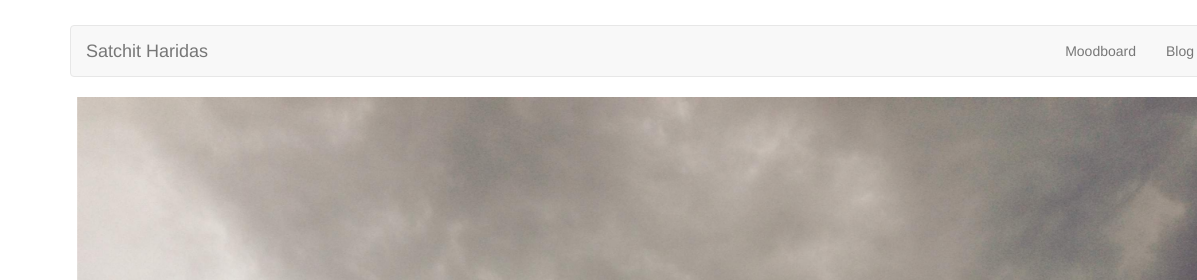
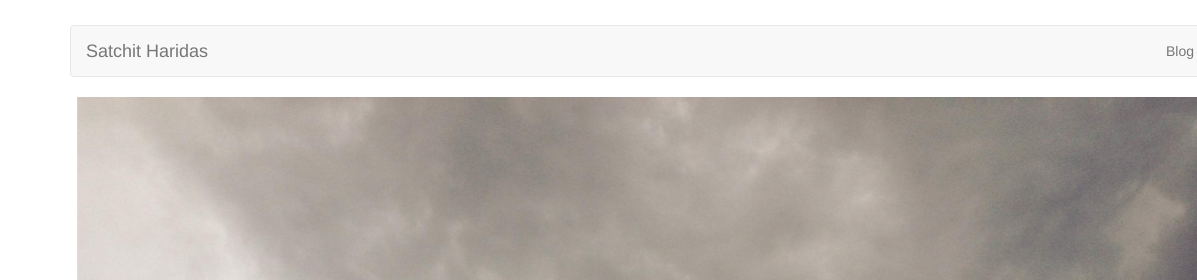
Before and after one commit to satchit/satchit.github.io, a plain HTML site: page index.html in a window 1280 px wide. Shown: the top 280 px of the page, 0-1197 px from the left. Drawn offline with nearby package versions, Linux system fonts and the light colour scheme.

Commit message:
one less link

```diff
--- a/index.html
+++ b/index.html
@@ -118,7 +118,6 @@
         </div>
         <div class="navbar-collapse collapse">
           <ul class="nav navbar-nav navbar-right">
-            <li><a href="http://reblog.satchit-haridas.net">Moodboard</a></li>
             <li><a href="http://blog.satchit-haridas.net">Blog</a></li>
           </ul>
         </div><!--/.nav-collapse -->
```
